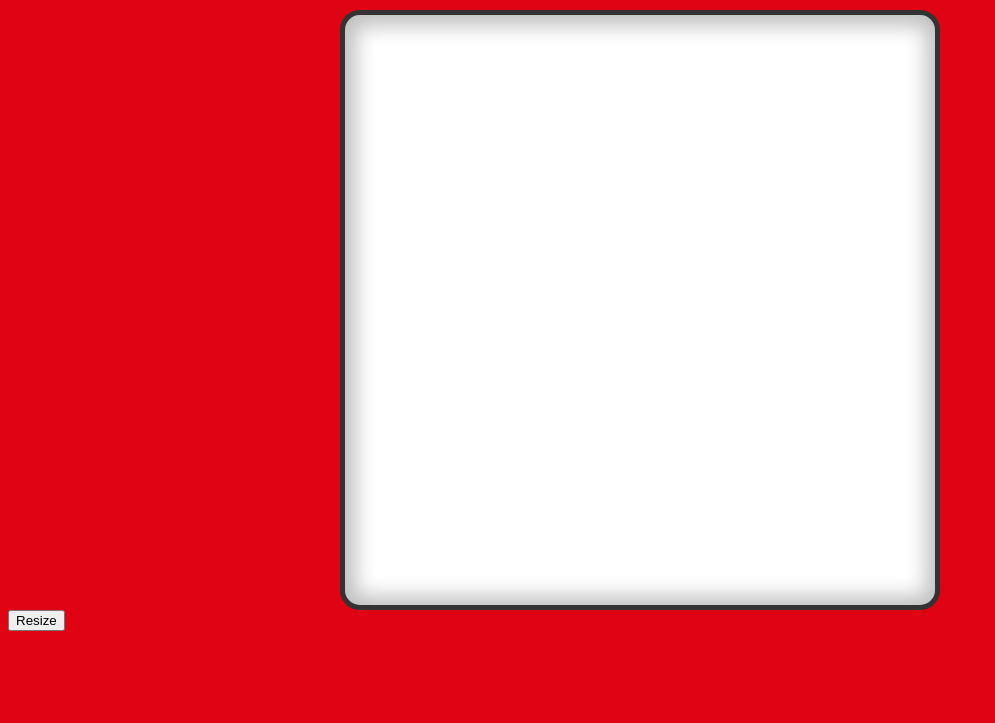
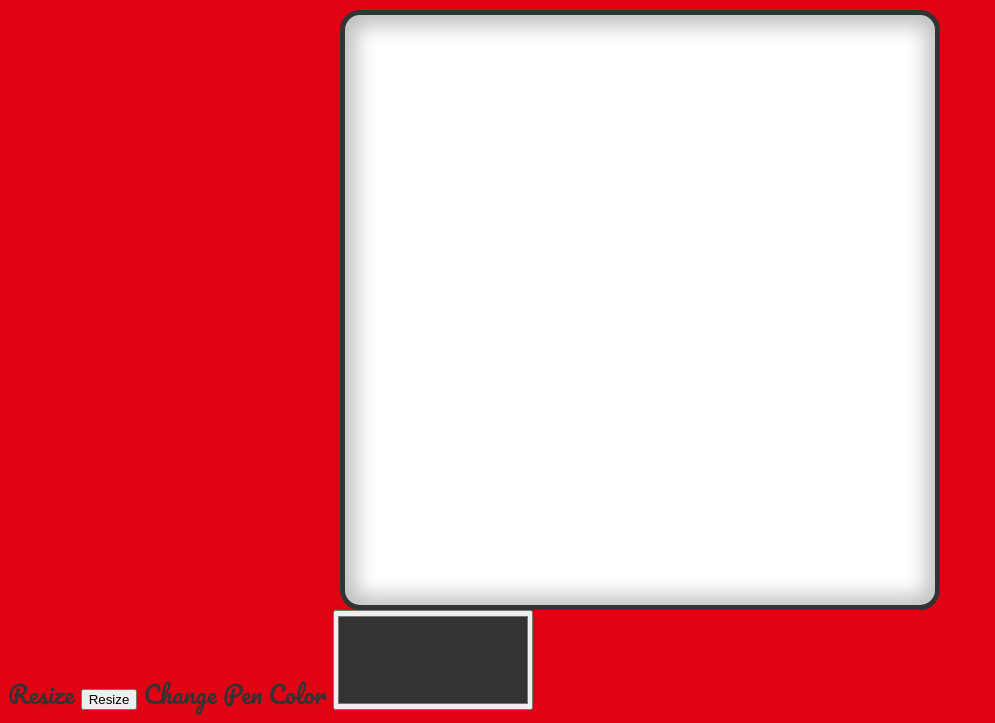
Before and after one commit to thedodus/etch-a-sketch, a plain HTML site: page index.html in a window 1280 px wide. Shown: the part 139-862 px from the top of the page, without its empty margins (0-995 px from the left). Before the commit the page ends 800 px from the top, so only its background shows below. Drawn offline with Linux system fonts and the light colour scheme.

Commit message:
added color selector

```diff
--- a/app.js
+++ b/app.js
@@ -1,6 +1,6 @@
 const container = document.querySelector(".container");
 const resize = document.querySelector("#resize");
-
+const color = document.querySelector("#color");
 
 makeGrid(16, 16);
 draw();
@@ -37,4 +37,9 @@ function draw(){
     })
 }
 
+function changeColor(){
+    document.documentElement.style.setProperty("--pen-color", this.value);
+}
+
 resize.addEventListener("click", resizeGrid);
+color.addEventListener("change", changeColor);
--- a/index.html
+++ b/index.html
@@ -10,7 +10,12 @@
     <body>
         <h1>Etch-A-Sketch</h1>
         <div class="container"></div>
+
+        <label for="resize">Resize</label>
         <button id="resize">Resize</button>
+
+        <label for="color">Change Pen Color</label>
+        <input type="color" id="color" value="#333333">
         <script src="app.js" async defer></script>
     </body>
 </html>
--- a/styles.css
+++ b/styles.css
@@ -12,14 +12,16 @@
 
 body {
     background: #E00313;
-    /* background: url(images/22ETCH-jumbo.jpg) center/50% no-repeat; */
+    font-family: Pacifico, cursive;
+    font-size: 1.5rem;
+    color: #333;
 }
 
 h1 {
     font-size: 3rem;
     text-align: center;
     font-family: Pacifico, cursive;
-    color: var(--pen-color);
+    color: #333;
     text-shadow: 1px 1px 2px rgba(0, 0, 0, .5);
 }
 
@@ -45,3 +47,8 @@ h1 {
 .draw {
     background-color: var(--pen-color);
 }
+
+input[type="color"]{
+    width: 200px;
+    height: 100px;
+}
```
